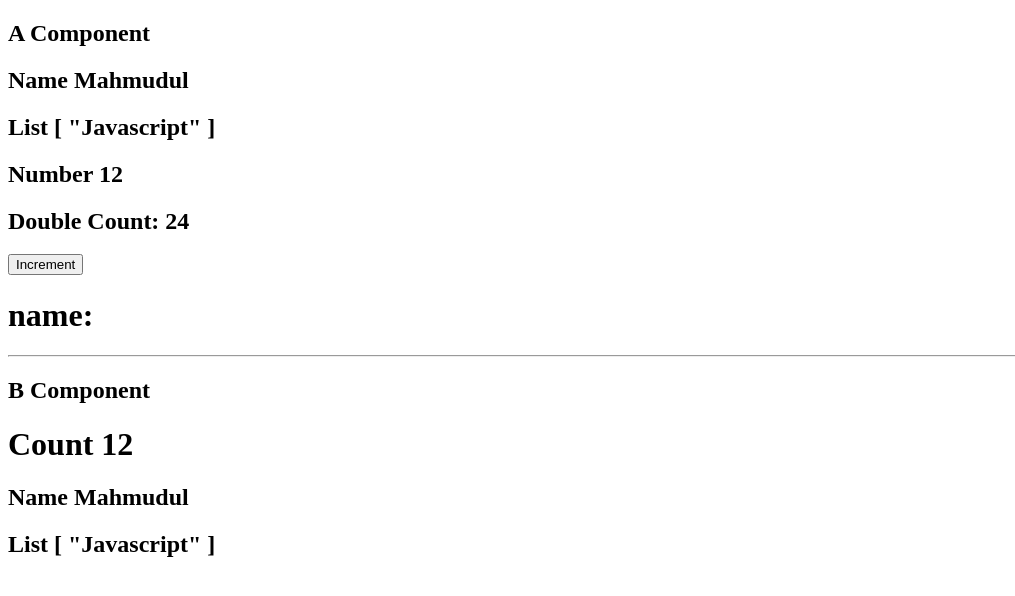
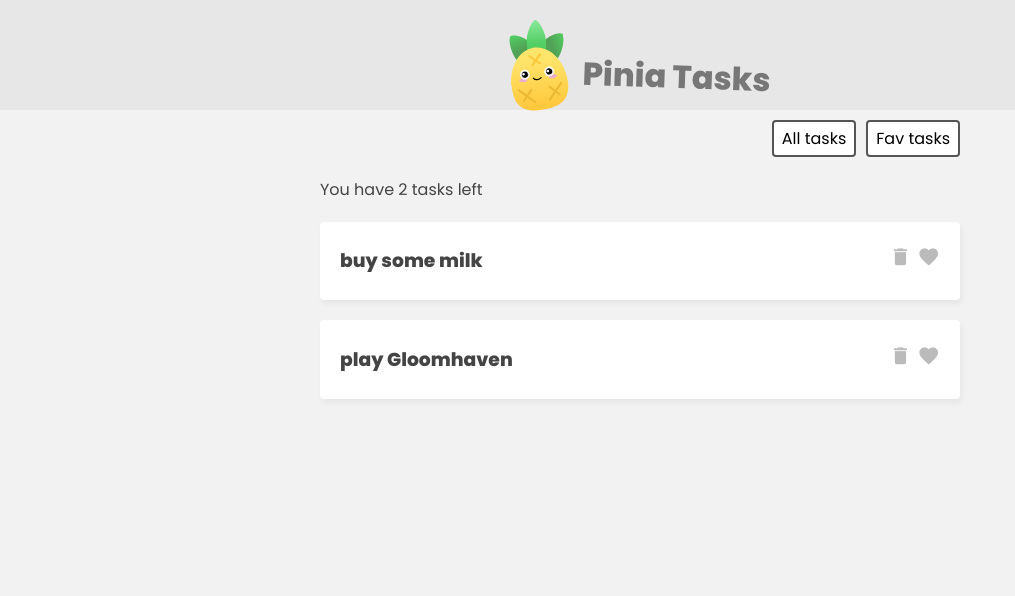
Before and after one commit to MdMahmudulHasanGit/Task-Manager-With-Pinia, a Vue app: page / in a window 1280 px wide. Shown: the top 596 px of the page, without its empty margins (0-1015 px from the left). Built offline with nearby package versions, Linux system fonts and the light colour scheme.

Commit message:
Task setup is done

```diff
--- a/public/index.html
+++ b/public/index.html
@@ -5,6 +5,7 @@
     <meta http-equiv="X-UA-Compatible" content="IE=edge">
     <meta name="viewport" content="width=device-width,initial-scale=1.0">
     <link rel="icon" href="<%= BASE_URL %>favicon.ico">
+    <link rel="stylesheet" href="https://fonts.googleapis.com/icon?family=Material+Icons">
     <title><%= htmlWebpackPlugin.options.title %></title>
   </head>
   <body>
--- a/src/App.vue
+++ b/src/App.vue
@@ -1,12 +1,39 @@
 <template>
-  <AComponent />
-  <BComponent />
+  <main>
+    <!-- Heading -->
+    <header>
+      <img src="./assets/pinia-logo.svg" alt="pinia logo" />
+      <h1>{{ taskStore.name }}</h1>
+    </header>
+
+    <nav class="filter">
+      <button @click="filter = 'all'">All tasks</button>
+      <button @click="filter = 'favs'">Fav tasks</button>
+    </nav>
+
+    <!-- Task List -->
+    <div class="task-list" v-if="filter === 'all'">
+      <p>You have {{ taskStore.totalCount }} tasks left</p>
+      <div v-for="task in taskStore.tasks" :key="task.id">
+        <TaskDetails :task="task" />
+      </div>
+    </div>
+
+    <!-- Task List -->
+    <div class="task-list" v-if="filter === 'favs'">
+      <p>You have {{ taskStore.favCount }} fav tasks left</p>
+      <div v-for="task in taskStore.favs" :key="task.id">
+        <TaskDetails :task="task" />
+      </div>
+    </div>
+  </main>
 </template>
 
 <script setup>
-import AComponent from "./components/AComponent.vue";
-import BComponent from "./components/BComponent.vue";
+import TaskDetails from "./components/TaskDetails.vue";
+import { useTaskStore } from "./stores/TaskStore";
+import { ref } from "vue";
+
+const taskStore = useTaskStore();
+const filter = ref("all");
 </script>
-
-<style>
-</style>
--- /dev/null
+++ b/src/assets/main.css
@@ -0,0 +1,121 @@
+@import url('https://fonts.googleapis.com/css2?family=Poppins:wght@300;400;500;600;800&family=VT323&display=swap');
+
+body {
+  background: #f2f2f2;
+  color: #444;
+  margin: 0;
+}
+body * {
+  font-family: "Poppins";
+}
+
+/* header */
+header {
+  text-align: center;
+  background: #e7e7e7;
+  padding-top: 20px;
+  display: flex;
+  justify-content: center;
+  align-items: center;
+}
+header img {
+  max-width: 60px;
+  transform: rotate(-10deg);
+}
+header h1 {
+  margin: 0;
+  font-size: 2em;
+  padding-top: 25px;
+  margin-left: 15px;
+  color: #777;
+  transform: rotate(2deg);
+}
+
+/* task list */
+.task-list {
+  max-width: 640px;
+  margin: 20px auto;
+}
+.task {
+  padding: 6px 20px;
+  background: #fff;
+  margin-top: 20px;
+  border-radius: 4px;
+  box-shadow: 2px 4px 6px rgba(0,0,0,0.05);
+  display: flex;
+  justify-content: space-between;
+  align-items: center;
+}
+.task h3, .task .icons {
+  display: inline-block;
+}
+.task .icons {
+  text-align: right;
+}
+.task i {
+  font-size: 1.4em;
+  margin-left: 6px;
+  cursor: pointer;
+  color: #bbb;
+}
+.task i.active {
+  color: #ff005d;
+}
+
+/* filter nav */
+.filter {
+  width: 640px;
+  margin: 10px auto;
+  text-align: right;
+}
+.filter button {
+  display: inline-block;
+  margin-left: 10px;
+  background: #fff;
+  border: 2px solid #555;
+  border-radius: 4px;
+  padding: 4px 8px;
+  cursor: pointer;
+  font-size: 0.8em;
+  font-size: 1em;
+}
+
+/* new task form */
+.new-task-form {
+  background: #e7e7e7;
+  padding: 20px 0;
+}
+form {
+  max-width: 400px;
+  margin: 0 auto;
+  display: grid;
+  grid-template-columns: 3fr 1fr;
+  gap: 10px;
+}
+form button {
+  background: #ffd859;
+  border: 0;
+  padding: 10px;
+  font-family: "Poppins";
+  border-radius: 6px;
+  cursor: pointer;
+  font-size: 1em;
+}
+form input {
+  border: 0;
+  padding: 10px;
+  border-radius: 6px;
+  color: #555;
+  font-size: 1em;
+}
+
+/* loading state */
+.loading {
+  max-width: 640px;
+  border: 1px solid #ffd859;
+  background: #ffe9a0;
+  color: #3a3a3a;
+  padding: 5px 0;
+  text-align: center;
+  margin: 30px auto;
+}
--- a/src/compasables/name.js
+++ b/src/compasables/name.js
@@ -1,4 +1,4 @@
-import { ref, onMounted, onUnmounted } from 'vue';
+import { ref, onMounted } from 'vue';
 import { faker } from '@faker-js/faker'
 
 export function useName() {
--- a/src/components/AComponent.vue
+++ /dev/null
@@ -1,34 +0,0 @@
-<template>
-  <div>
-    <h2>A Component</h2>
-    <h2>Name {{ store.name }}</h2>
-    <h2>List {{ store.list }}</h2>
-    <h2>Number {{ store.count }}</h2>
-    <h2>Double Count: {{ store.doubleCount }}</h2>
-    <button @click="store.increment">Increment</button>
-    <h1>name: {{ store.c_Name.lastName }} {{ store.c_Name.lastName }}</h1>
-  </div>
-</template>
-
-<script setup>
-import { useCounterStore } from "../stores/counter";
-const store = useCounterStore();
-
-// store.$patch((state) => {
-//   state.list.push("vue3");
-//   state.count = 60;
-// });
-// store.$patch({
-//   count: 50,
-//   name: "Mahmudul Hasan",
-// });
-
-// Replace state
-
-store.$state = {
-  count: store.count + 10,
-};
-</script>
-
-<style scoped>
-</style>
--- a/src/components/BComponent.vue
+++ /dev/null
@@ -1,19 +0,0 @@
-<template>
-  <div>
-    <hr />
-    <h2>B Component</h2>
-    <h1>Count {{ store.count }}</h1>
-    <h2>Name {{ store.name }}</h2>
-    <h2>List {{ store.list }}</h2>
-  </div>
-</template>
-
-<script setup>
-import { useCounterStore } from "../stores/counter";
-const store = useCounterStore();
-
-console.log(store);
-</script>
-
-<style scoped>
-</style>
--- /dev/null
+++ b/src/components/TaskDetails.vue
@@ -0,0 +1,16 @@
+<template>
+  <div class="task">
+    <h3>{{ task.title }}</h3>
+    <div class="icons">
+      <i class="material-icons">delete </i>
+      <i class="material-icons">favorite </i>
+    </div>
+  </div>
+</template>
+
+<script setup>
+const props = defineProps(["task"]);
+</script>
+
+<style scoped>
+</style>
--- a/src/main.js
+++ b/src/main.js
@@ -1,6 +1,7 @@
 import { createApp } from 'vue'
 import App from './App.vue'
 import { createPinia } from 'pinia'
+import './assets/main.css'
 
 // Create pinis instance
 const pinia = createPinia();
--- /dev/null
+++ b/src/stores/TaskStore.js
@@ -0,0 +1,29 @@
+import { defineStore } from 'pinia'
+import { ref } from 'vue'
+import { computed } from 'vue'
+
+export const useTaskStore = defineStore('taskStore', () => {
+    const tasks = ref([
+        { id: 1, title: 'buy some milk', isFav: false },
+        { id: 2, title: 'play Gloomhaven', isFav: true },
+    ])
+    const name = ref('Pinia Tasks')
+
+
+
+    const favs = computed(() => {
+        return tasks.value.filter(t => t.isFav)
+    })
+
+    const favCount = computed(() => {
+        return tasks.value.reduce((p, c) => {
+            return c.isFav ? p + 1 : p
+        }, 0)
+    })
+    // console.log(tasks.value.length)
+    const totalCount = computed(() => {
+        return tasks.value.length
+    })
+
+    return { tasks, favs, favCount, totalCount, name }
+})
```
Also changed, not shown: src/assets/pinia-logo.svg (added).
